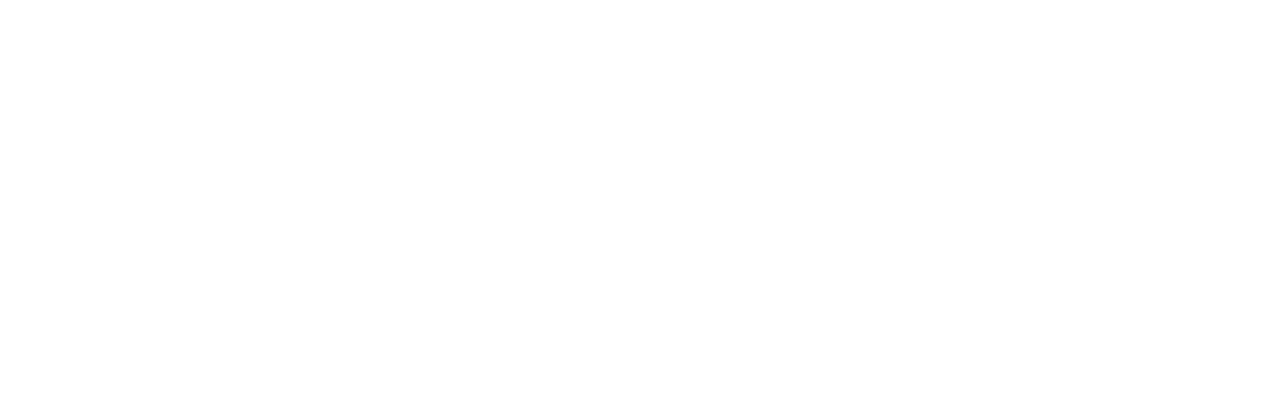
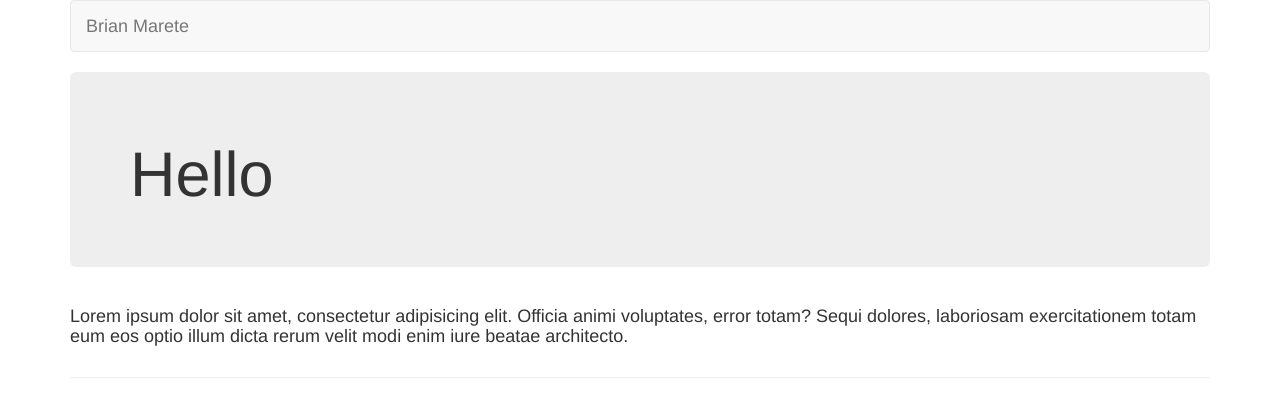
Before and after one commit to brianmarete/brianmarete.github.io, a plain HTML site: page index.html in a window 1280 px wide. Drawn offline with nearby package versions, Linux system fonts and the light colour scheme.

Commit message:
Add navbar, jumbotron, and first row

```diff
--- a/index.html
+++ b/index.html
@@ -8,13 +8,29 @@
 
   <link rel="stylesheet" type="text/css" href="css/bootstrap.min.css">
   <link rel="stylesheet" type="text/css" href="css/styles.css">
-  <title>Document</title>
+  <title>My Portfolio</title>
 </head>
 
 <body>
+  <div class="container">
+    <nav class="navbar navbar-default">
+      <div class="container-fluid">
+        <a href="#" class="navbar-brand">Brian Marete</a>
+      </div>
+    </nav>
+    <div class="jumbotron">
+      <h1>Hello</h1>
+    </div>
+    <div class="row">
+      <div class="col-md-12">
+        <h4>Lorem ipsum dolor sit amet, consectetur adipisicing elit. Officia animi voluptates, error totam? Sequi dolores, laboriosam exercitationem totam eum eos optio illum dicta rerum velit modi enim iure beatae architecto.</h4>
+      </div>
+    </div>
+    <hr class="divider">
 
+  </div>
 
-  <script src="js/jquery.js"></script>
+  <script src="js/jquery-3.1.1.min.js"></script>
   <script src="js/bootstrap.min.js"></script>
 </body>
 
```
